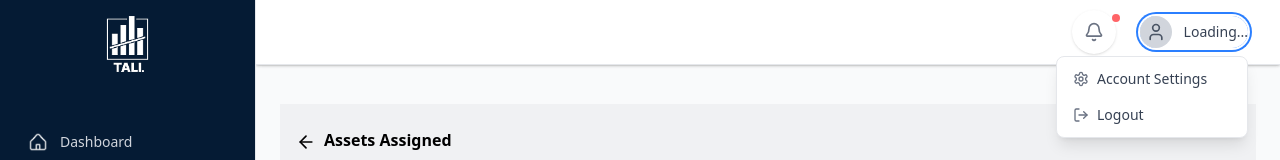
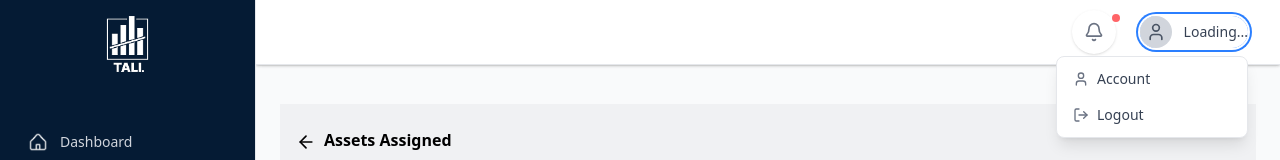
Before and after one commit to PrimeStrategy-Ghana-LTD/FrontEnd_PSTALI, a React (Vite) app: page /dashboard/assigned in a window 1280 px wide. Both pictures are taken after a click on the button "Loading...". Shown: the top 160 px of the page. Built offline with nearby package versions, Linux system fonts and the light colour scheme; no server answers.

Commit message:
notifications logo

```diff
--- a/src/components/Searchbar.jsx
+++ b/src/components/Searchbar.jsx
@@ -134,8 +134,8 @@ const Searchbar = ({ setSidebarOpen }) => {
                         href="/dashboard/settings"
                         className="flex items-center px-4 py-2 hover:bg-gray-100"
                       >
-                        <Settings className="h-4 w-4 mr-2 text-gray-500" />
-                        Account Settings
+                        <User  className="h-4 w-4 mr-2 text-gray-500" />
+                        Account
                       </a>
                     </li>
                     <li>
```
